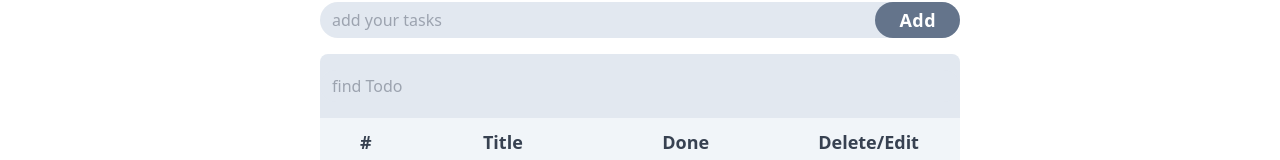
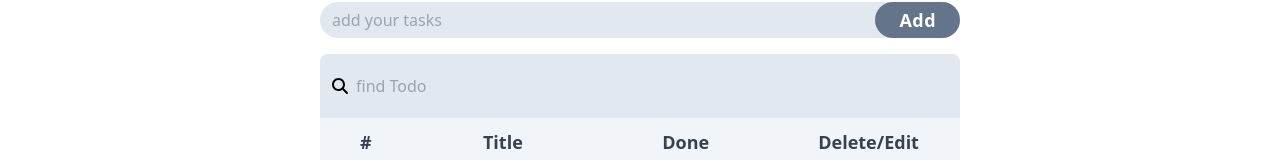
Before and after one commit to ali-mohammadi5272/TodoList_Kandoo, a React (Vite) app: page / in a window 1280 px wide. Shown: the part 190-350 px from the top of the page. Built offline with nearby package versions, Linux system fonts and the light colour scheme.

Commit message:
feat: add SearchIcon

```diff
--- a/src/components/modules/TodoList/SearchInput.jsx
+++ b/src/components/modules/TodoList/SearchInput.jsx
@@ -1,20 +1,24 @@
+import FontAwesomeIcon from "../FontawesomeIcon/FontawesomeIcon";
+
 const SearchInput = ({ onChange }) => {
   const submitFormHandler = (e) => e.preventDefault();
 
   return (
     <form action="" className="py-4" onSubmit={submitFormHandler}>
-      <div className="flex bg-slate-200 rounded-3xl hover:bg-slate-300">
+      <div className="flex relative bg-slate-200 rounded-3xl hover:bg-slate-300">
         <input
-          className="py-1 outline-none px-3 border-none bg-transparent w-full rounded-3xl"
+          className="py-1  outline-none px-3 pl-9 border-none bg-transparent w-full rounded-3xl"
           type="search"
           id="input-box"
           placeholder="find Todo"
           onChange={onChange}
           required
         />
+        <span className="absolute top-1 left-3">
+          <FontAwesomeIcon icon="faMagnifyingGlass" />
+        </span>
       </div>
     </form>
   );
 };
-
 export default SearchInput;
```
